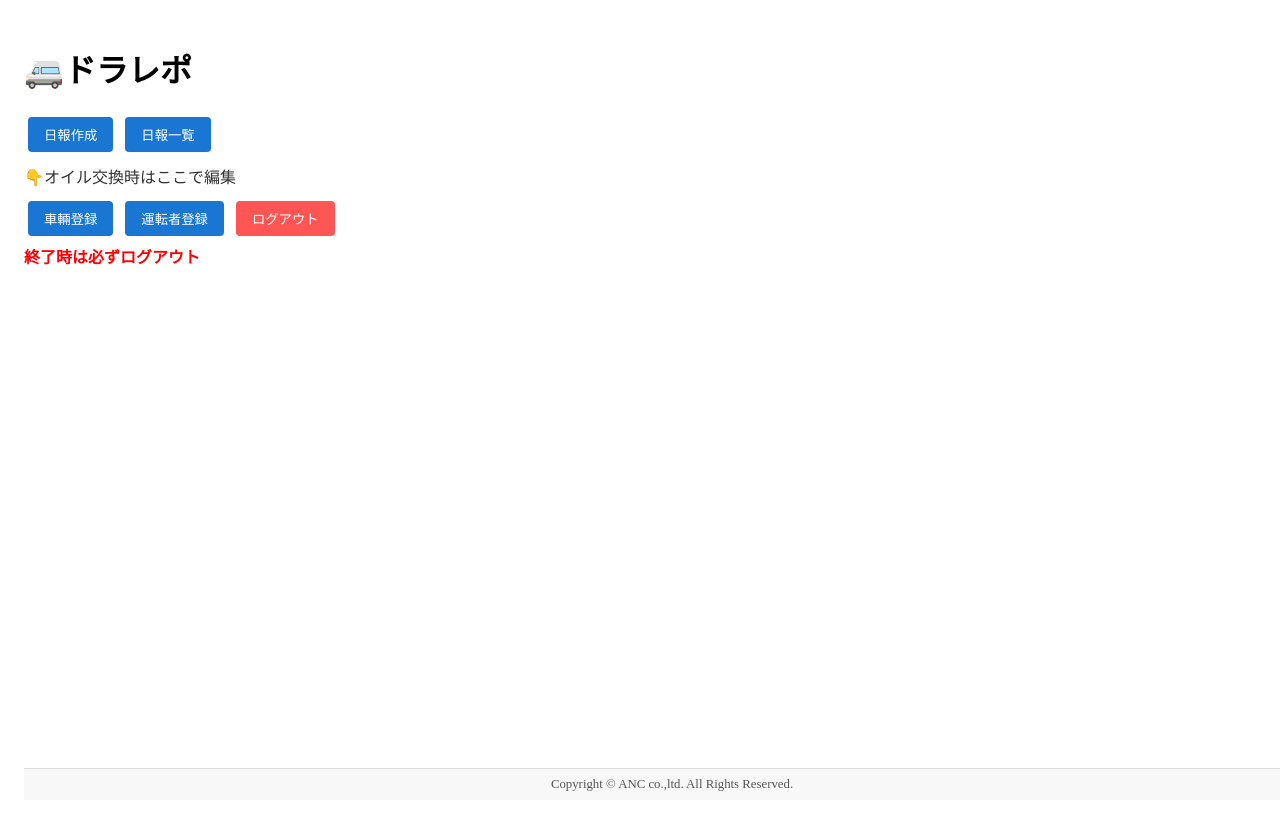
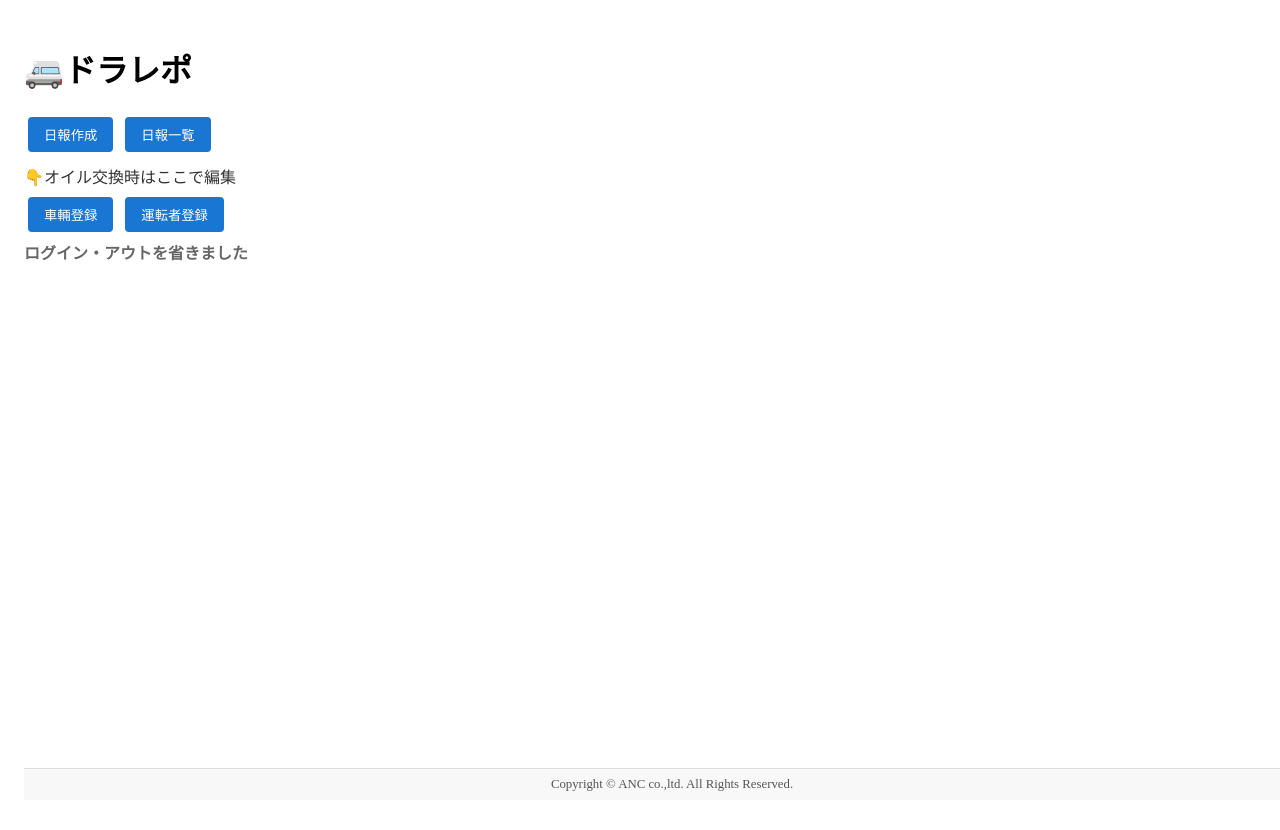
Before and after one commit to ancgroup/daily-report-app, a React (Vite) app: page / in a window 1280 px wide. Shown: the top 830 px of the page. Built offline with nearby package versions, Linux system fonts and the light colour scheme; no server answers; the database is empty.

Commit message:
Update TopPage.tsx

```diff
--- a/src/pages/TopPage.tsx
+++ b/src/pages/TopPage.tsx
@@ -1,5 +1,5 @@
 import React, { useEffect, useState } from "react";
-import { Link, useNavigate } from "react-router-dom";
+import { Link } from "react-router-dom"; // useNavigate は使わなくなったため削除
 import { supabase } from "../supabaseClient";
 import Footer from "../components/Footer";
 
@@ -20,9 +20,8 @@ interface Vehicle {
 }
 
 const TopPage: React.FC = () => {
-  const navigate = useNavigate();
   const [vehicles, setVehicles] = useState<Vehicle[]>([]);
-  const [message, setMessage] = useState("");
+  // message ステートはログアウト表示用だったので、不要であれば削除可能です
 
   useEffect(() => {
     const fetchVehicles = async () => {
@@ -53,14 +52,7 @@ const TopPage: React.FC = () => {
     fetchVehicles();
   }, []);
 
-  const handleLogout = () => {
-    playSound("/sounds/doorclose.mp3");
-    localStorage.removeItem("isLoggedIn");
-    setMessage("ログアウトしました");
-    setTimeout(() => {
-      navigate("/login");
-    }, 1200);
-  };
+  // 📝 ログアウトボタン用の handleLogout 関数を削除しました
 
   return (
     <div style={{ padding: "1rem", position: "relative", minHeight: "100vh" }}>
@@ -73,7 +65,6 @@ const TopPage: React.FC = () => {
         <Link to="/reports" onClick={() => playSound("/sounds/futu.mp3")}>
           <button>日報一覧</button>
         </Link>{" "}
-        {/* 👇 ここを追加 */}
         <p style={{ margin: "0.5rem 0 0.3rem", color: "#333" }}>
           👇オイル交換時はここで編集
         </p>
@@ -83,23 +74,14 @@ const TopPage: React.FC = () => {
         <Link to="/drivers" onClick={() => playSound("/sounds/futu.mp3")}>
           <button>運転者登録</button>
         </Link>{" "}
-        <button
-          onClick={handleLogout}
-          style={{
-            backgroundColor: "#f55",
-            color: "white",
-            marginTop: "0.5rem",
-          }}
-        >
-          ログアウト
-        </button>
-        {/* 👇 ここを追加 */}
-        <p style={{ color: "red", fontWeight: "bold", marginTop: "0.3rem" }}>
-          終了時は必ずログアウト
+
+        {/* 📝 ログアウトボタンを削除しました */}
+
+        {/* 📝 テキストを「ログイン・アウトを省きました」に変更しました */}
+        <p style={{ color: "#666", fontWeight: "bold", marginTop: "0.3rem" }}>
+          ログイン・アウトを省きました
         </p>
       </div>
-
-      {message && <p style={{ color: "green" }}>{message}</p>}
 
       {/* 車両情報 */}
       <div style={{ marginTop: "2rem", paddingBottom: "5rem" }}>
```
